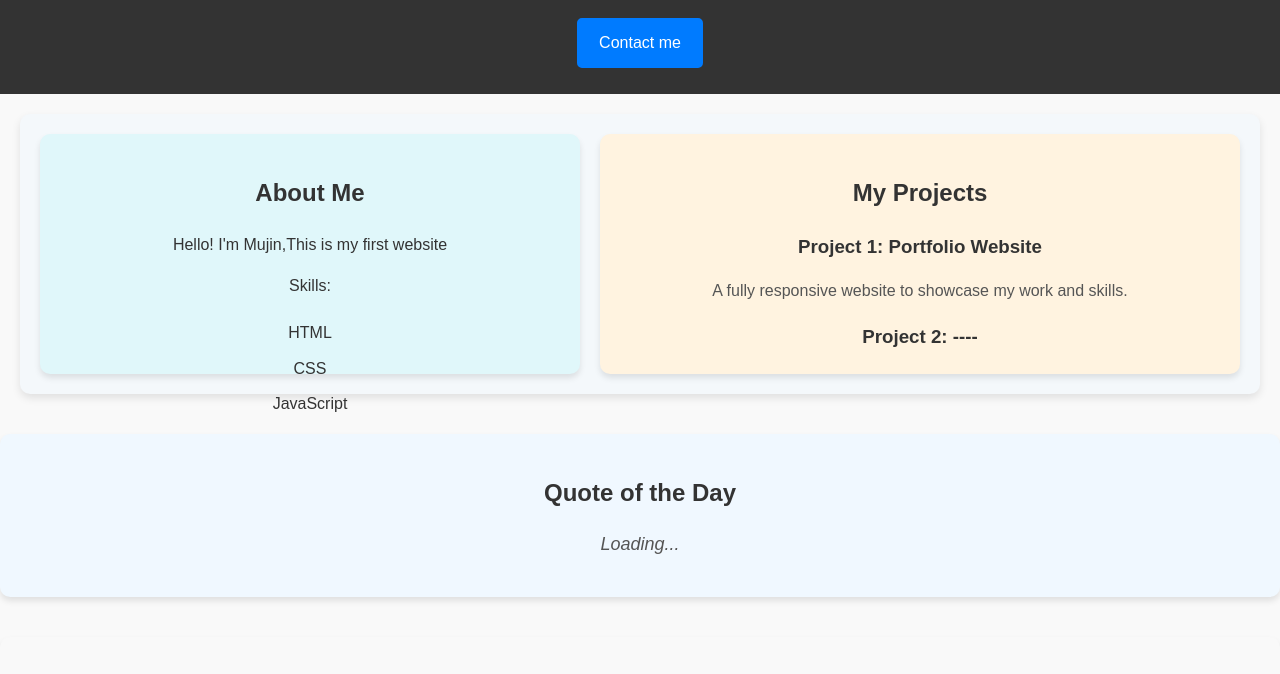
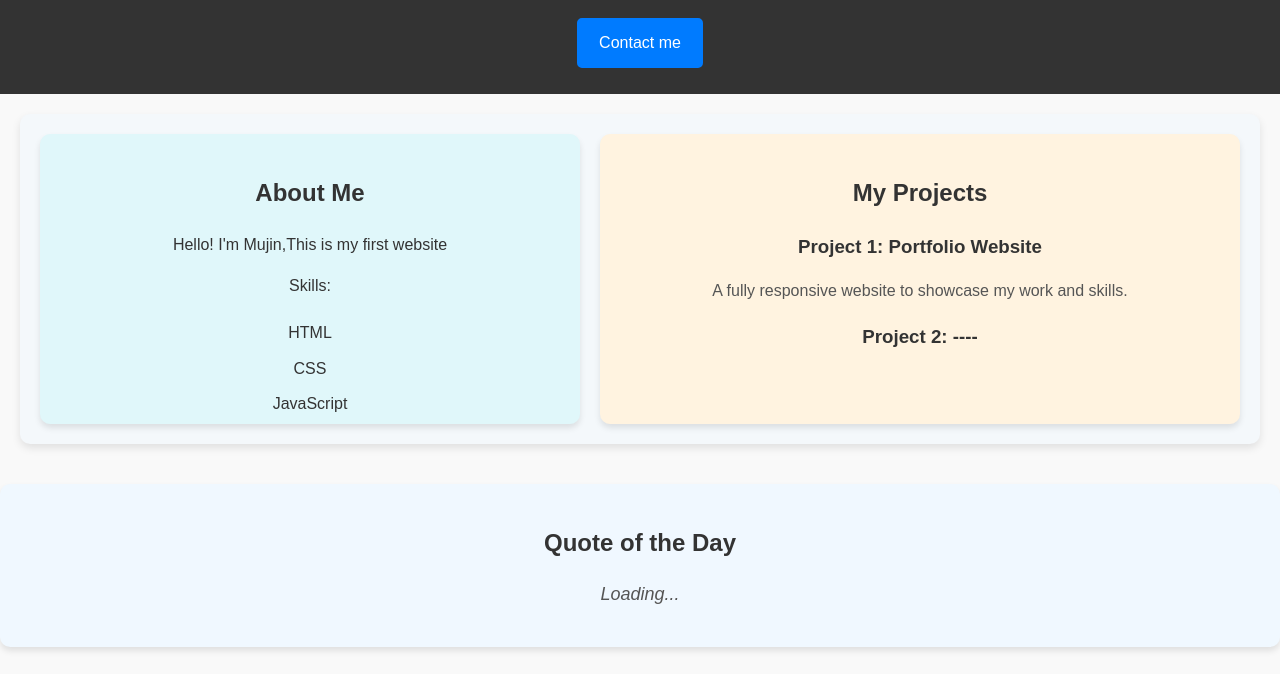
Before and after one commit to minjuhehe/mujin, a plain HTML site: page index.html in a window 1280 px wide. Shown: the part 86-760 px from the top of the page. Drawn offline with Linux system fonts and the light colour scheme.

Commit message:
Update style.css

```diff
--- a/style.css
+++ b/style.css
@@ -193,7 +193,7 @@ a.back-to-home:hover {
   border-radius: 10px;
   box-shadow: 0 4px 6px rgba(0, 0, 0, 0.1);
   text-align: center;
-  height: 200px;
+  height: 250px;
   width: 50%;
 }
 
@@ -213,7 +213,7 @@ a.back-to-home:hover {
   border-radius: 10px;
   box-shadow: 0 4px 6px rgba(0, 0, 0, 0.1);
   text-align: center;
-  height: 200px;
+  height: 250px;
   width: 50%;
 }
 
```
